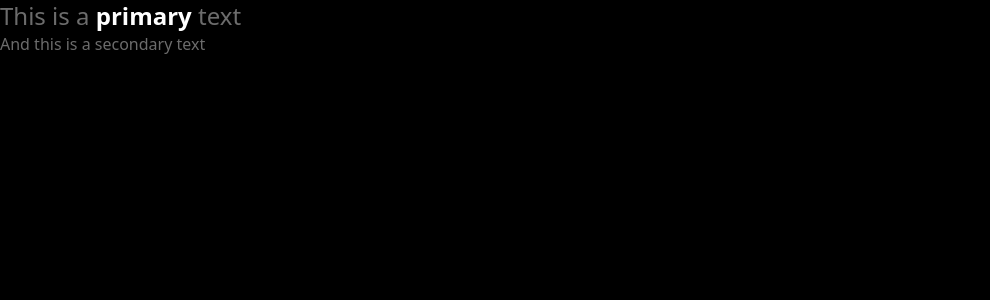
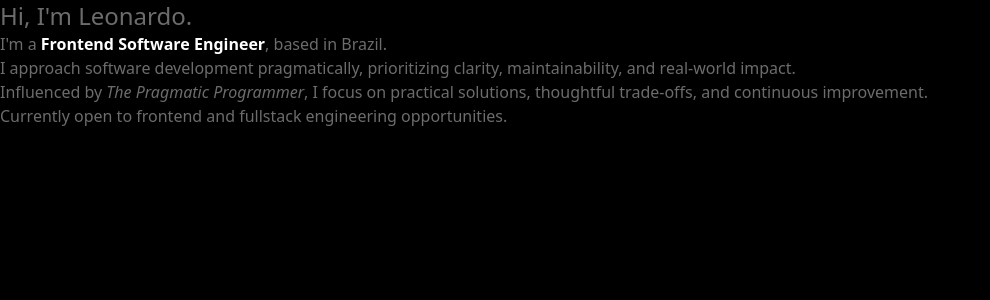
Before and after one commit to LeonardoLopesHonda/portfolio, a React (Vite) app: page / in a window 1280 px wide. Shown: the top 300 px of the page, without its empty margins (0-990 px from the left). Built offline with nearby package versions, Linux system fonts and the light colour scheme.

Commit message:
feat: add heropage intro text

```diff
--- a/src/App.tsx
+++ b/src/App.tsx
@@ -7,8 +7,11 @@ function App() {
 
   return (
     <>
-      <h1 className='text-2xl text-primary'>This is a <b className='text-white'>primary</b> text</h1>
-      <p className='text-primary'>And this is a secondary text</p>
+      <h1 className='text-2xl text-primary'>Hi, I'm Leonardo.</h1>
+      <p className='text-primary'>I'm a <b className='text-white'>Frontend Software Engineer</b>, based in Brazil.</p>
+      <p className='text-primary'>I approach software development pragmatically, prioritizing clarity, maintainability, and real-world impact.</p>
+      <p className='text-primary'>Influenced by <i>The Pragmatic Programmer</i>, I focus on practical solutions, thoughtful trade-offs, and continuous improvement.</p>
+      <p className='text-primary'>Currently open to frontend and fullstack engineering opportunities.</p>
     </>
   )
 }
```
